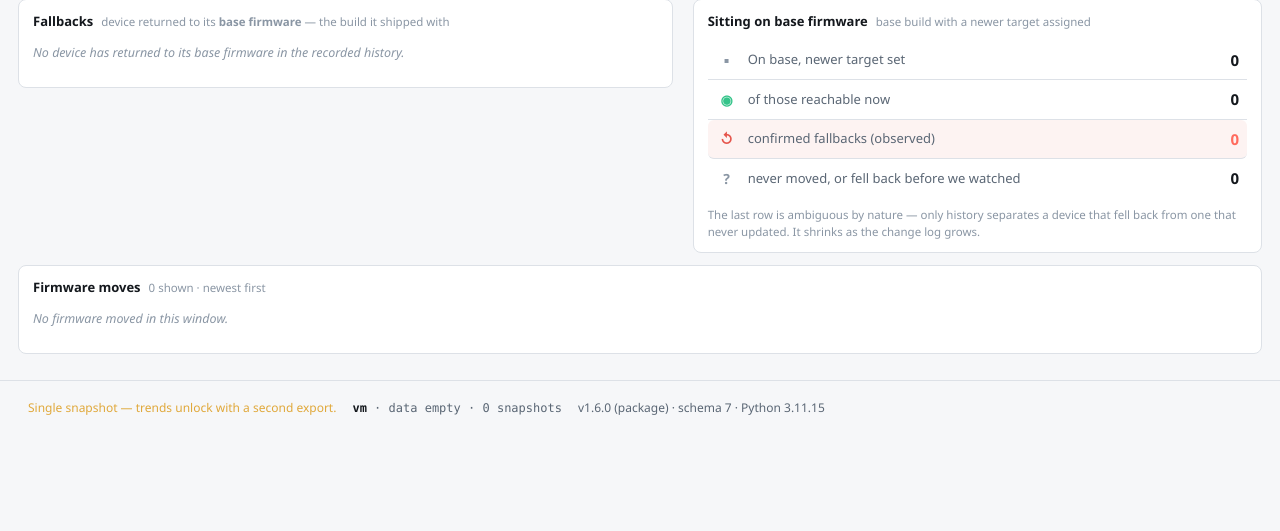
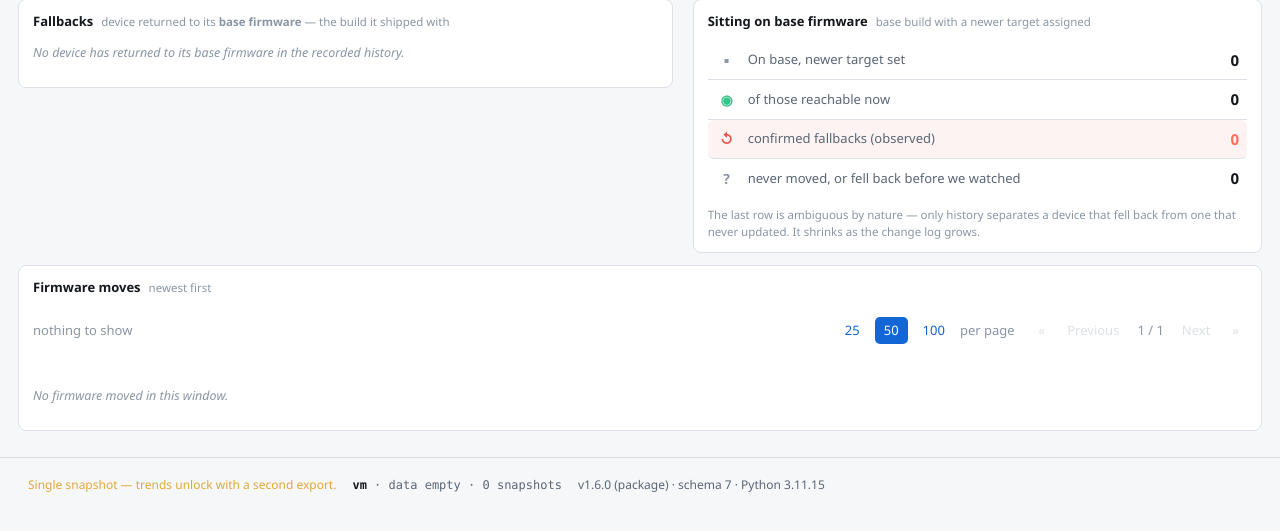
Before and after one commit to alishahbaz7/InTouch-OTA-Analytics, a FastAPI app: page /changes in a window 1280 px wide. Shown: the part 210-741 px from the top of the page. Run offline with FastAPI, Linux system fonts and the light colour scheme; data comes from the database, SQL or seed files in the repository; data that the repository does not hold is empty; parts of the project's set-up code (start-up, migrations or seed data) failed here and were passed over; some libraries are stand-ins or nearby versions.

Commit message:
v1.6.0 — page Firmware moves, and release notes
25 / 50 / 100 per page, with the count reporting the whole result rather than
the rows on screen — a filtered view must not be mistakable for the full one.
The pager is a shared macro so the remaining long lists can adopt it without
a fourth copy drifting.

Ordering is changed_at DESC, id DESC, and the tie-break is not cosmetic: a
snapshot stamps every change it observes with the same time, so ordering by
the timestamp alone lets one row appear on two pages and another on none.
Verified on the live fleet — 1,414 moves walked across 57 pages at size 25,
zero duplicates, zero losses — and pinned by a test that makes twelve devices
move at the same instant and walks every page size.

Page size is whitelisted rather than trusted: it decides a LIMIT. A page past
the end lands on the last one instead of erroring.

CHANGELOG.md added. The in-app version history carries one line per release;
this explains the reasoning, including the things that were measured rather
than assumed and the two places where the honest number was worse than the
one I first reported.

494 tests passing.

Co-Authored-By: Claude Opus 5 (1M context) <noreply@anthropic.com>

```diff
--- a/ota_analytics/api.py
+++ b/ota_analytics/api.py
@@ -283,7 +283,7 @@ def firmware(request: Request, snapshot: int | None = None,
 
 
 @app.get("/changes", response_class=HTMLResponse)
-def changes(request: Request, window: str = "today"):
+def changes(request: Request, window: str = "today", page: int = 1, size: int = 50):
     """Changes over a time window, read from the per-device change log.
 
     No snapshot pair to choose: the log records every move individually, so a device that
@@ -294,12 +294,23 @@ def changes(request: Request, window: str = "today"):
     ctx = page_context(conn, request, None)
     since = registry.window_since(window)
 
+    # The total comes free: movement_summary already counts the moves in this window with the
+    # same filter the list uses, so paging needs no second COUNT.
+    summary = registry.movement_summary(conn, since)
+    size = size if size in PAGE_SIZES else DEFAULT_PAGE_SIZE
+    pages = max(1, -(-(summary["moves"] or 0) // size))
+    page = min(max(1, page), pages)
+
     ctx.update(
         window=window,
         windows=registry.WINDOWS,
         since=since,
-        summary=registry.movement_summary(conn, since),
-        moves=registry.firmware_moves(conn, since),
+        summary=summary,
+        page=page,
+        pages=pages,
+        size=size,
+        page_sizes=PAGE_SIZES,
+        moves=registry.firmware_moves(conn, since, limit=size, offset=(page - 1) * size),
         fallbacks=registry.fallbacks(conn),
         at_base=registry.at_base_firmware(conn),
         segments=registry.fallback_segments(conn),
@@ -551,6 +562,12 @@ def _order_by(sort: str, direction: str) -> str:
     # Missing values sort last either way — a device that has never reported should not head
     # the list just because its timestamp is NULL.
     return f"{column} IS NULL, {column} {'DESC' if descending else 'ASC'}, d.imei"
+
+
+# Rows per page. Offered rather than fixed because the useful number depends on the job:
+# 25 to read carefully, 100 to scan for a pattern.
+PAGE_SIZES = (25, 50, 100)
+DEFAULT_PAGE_SIZE = 50
 
 
 # Filter presets for "last update". Values are SQL fragments over the registry row.
--- a/ota_analytics/web/static/app.css
+++ b/ota_analytics/web/static/app.css
@@ -289,6 +289,20 @@ table.grouped thead .group-row th[colspan] + th[colspan] {
    own. Used where online + offline does not reach the row total. */
 .footmark { color: var(--muted); font-size: 10px; vertical-align: super; cursor: help;
             margin-left: 1px; }
+
+/* Pager. The count is the important half: it reports the whole result, so a filtered view
+   cannot be mistaken for the full one. */
+.pager { display: flex; align-items: center; gap: 16px; flex-wrap: wrap; margin: 4px 0 12px;
+         font-size: 12px; color: var(--muted); }
+.pager-count strong { color: var(--text); }
+.pager-sizes, .pager-nav { display: flex; align-items: center; gap: 6px; }
+.pager-sizes { margin-left: auto; }
+.pager a { color: var(--dim); text-decoration: none; padding: 3px 8px; border-radius: 5px;
+           border: 1px solid transparent; }
+.pager a:hover { color: var(--text); background: var(--panel-2); }
+.pager-sizes a.on { color: #fff; background: var(--accent); }
+.pager .off { padding: 3px 8px; color: var(--line); }
+.pager-at { font-variant-numeric: tabular-nums; padding: 0 4px; }
 
 /* First-run instructions: readable at a glance, not a wall of prose. */
 .getting-started { margin: 4px 0 16px; padding-left: 20px; color: var(--dim); font-size: 13px; }
--- a/ota_analytics/web/templates/changes.html
+++ b/ota_analytics/web/templates/changes.html
@@ -110,8 +110,9 @@
 
 <section class="card">
   <h2>Firmware moves
-    <span class="hint">{{ moves | length }} shown · newest first</span>
+    <span class="hint">newest first</span>
   </h2>
+  {{ m.pager(page, pages, summary.moves, size, page_sizes, 'window=' ~ window) }}
   {% if moves %}
   <table>
     <thead>
--- a/ota_analytics/web/templates/macros.html
+++ b/ota_analytics/web/templates/macros.html
@@ -21,6 +21,45 @@
 {% endmacro %}
 
 {# Proportional stacked bar: segments is a list of (label, value, css-class). #}
+{# A pager for any long list. `base` is the query string that carries the view's own state
+   (window, filters, sort) without page or size, so changing either keeps everything else.
+   Written once here rather than per page: four copies would drift, and the count line is the
+   part that has to stay honest — it reports the whole result, not the rows on screen. #}
+{% macro pager(page, pages, total, size, sizes, base) %}
+{% set prefix = base ~ '&' if base else '' %}
+<div class="pager">
+  <span class="pager-count">
+    {%- if total -%}
+      {{ '{:,}'.format((page - 1) * size + 1) }}–{{ '{:,}'.format([page * size, total] | min) }}
+      of <strong>{{ '{:,}'.format(total) }}</strong>
+    {%- else -%}nothing to show{%- endif -%}
+  </span>
+
+  <span class="pager-sizes">
+    {% for option in sizes %}
+    <a class="{{ 'on' if option == size }}" href="?{{ prefix }}size={{ option }}">{{ option }}</a>
+    {% endfor %}
+    <span class="dim">per page</span>
+  </span>
+
+  <span class="pager-nav">
+    {% if page > 1 %}
+    <a href="?{{ prefix }}size={{ size }}&page=1" title="First">&laquo;</a>
+    <a href="?{{ prefix }}size={{ size }}&page={{ page - 1 }}">Previous</a>
+    {% else %}
+    <span class="off">&laquo;</span><span class="off">Previous</span>
+    {% endif %}
+    <span class="pager-at">{{ page }} / {{ pages }}</span>
+    {% if page < pages %}
+    <a href="?{{ prefix }}size={{ size }}&page={{ page + 1 }}">Next</a>
+    <a href="?{{ prefix }}size={{ size }}&page={{ pages }}" title="Last">&raquo;</a>
+    {% else %}
+    <span class="off">Next</span><span class="off">&raquo;</span>
+    {% endif %}
+  </span>
+</div>
+{% endmacro %}
+
 {% macro stack(segments, total) %}
 <div class="stack">
   {% for label, value, tone in segments %}
```
Also changed, not shown: ota_analytics/registry.py (+7 -4 lines), tests/test_changes.py (+67 -0 lines), CHANGELOG.md (added).
